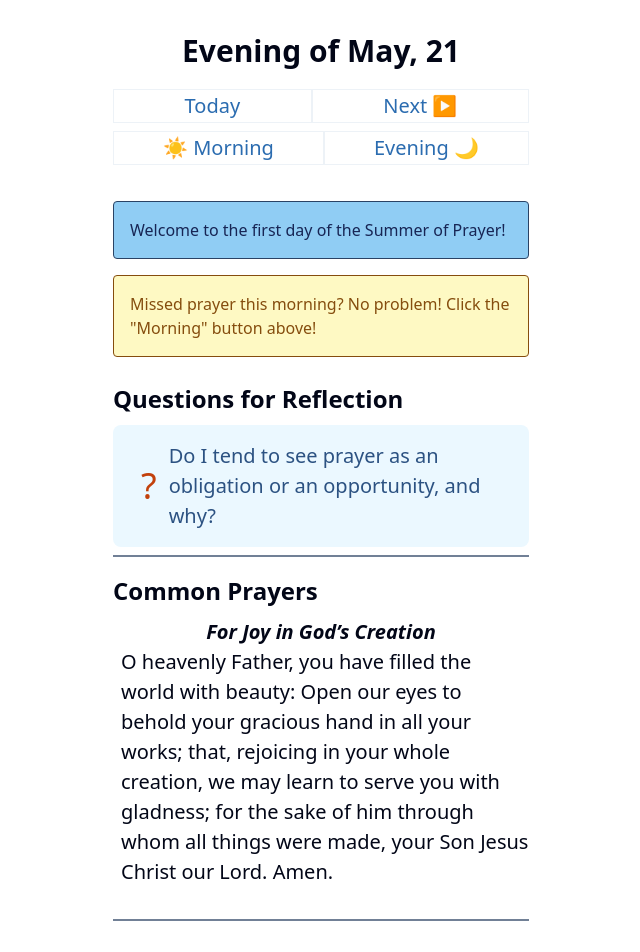
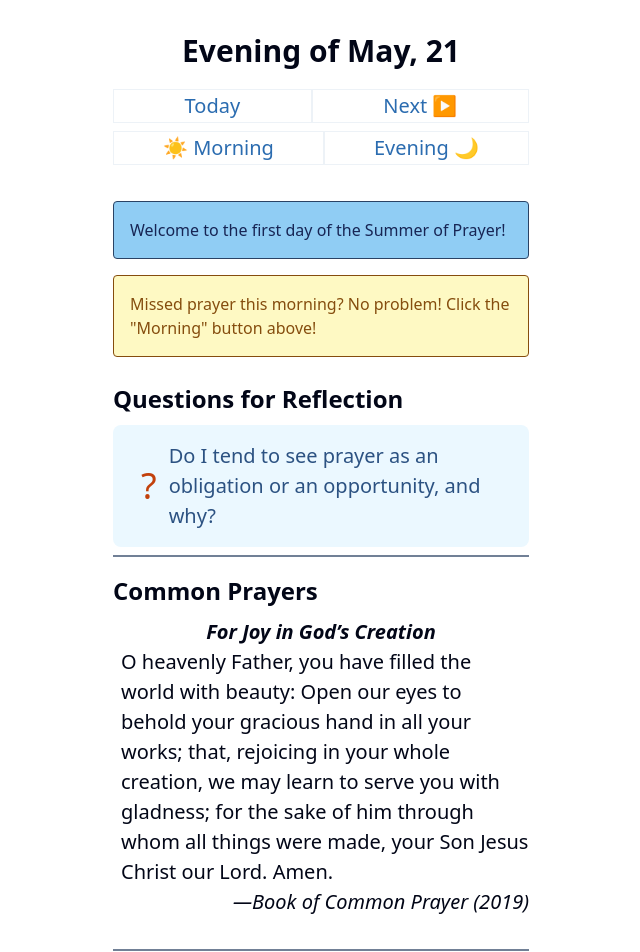
Before and after one commit to PetulantPenguin/swprays, a Next.js app: page / in a window 1280 px wide. Shown: the top 952 px of the page, without its empty margins (319-959 px from the left). Built offline with nearby package versions, Linux system fonts and the light colour scheme.

Commit message:
524, common prayer

```diff
--- a/index.d.ts
+++ b/index.d.ts
@@ -6,6 +6,7 @@ type Prayer = {
   commentary?: string;
   reference?: string;
   scripture?: Verse[];
+  where?: string;
 };
 type Verse = {
   reference: string;
--- a/src/components/NavBar.tsx
+++ b/src/components/NavBar.tsx
@@ -54,7 +54,7 @@ export default function NavBar({
         >
           Today
         </Link>
-        {tomorrow !== '5/23' ? (
+        {tomorrow !== '5/24' ? (
           <Link
             href={`/prayer/${tomorrow}/${session}`}
             className="grow border text-center align-middle leading-8"
--- a/src/components/Prayer.tsx
+++ b/src/components/Prayer.tsx
@@ -1,7 +1,7 @@
 import Verse from './Verse';
 
 export default function Prayer({ prayer }: { prayer: Prayer }) {
-  const { blurb, text, scripture } = prayer;
+  const { blurb, text, scripture, where, commentary } = prayer;
 
   return (
     <div className="pb-8">
@@ -10,6 +10,8 @@ export default function Prayer({ prayer }: { prayer: Prayer }) {
       {scripture?.map((x: any, i: number) => (
         <Verse verse={x} key={i} />
       ))}
+      {where && <p className="text-right italic">&mdash;{where}</p>}
+      {commentary && <p className="italic">{commentary}</p>}
     </div>
   );
 }
--- a/src/data/collects.ts
+++ b/src/data/collects.tsx
@@ -3,11 +3,13 @@ const collects: Prayer[] = [
     id: 1,
     blurb: 'For Joy in God’s Creation',
     text: `O heavenly Father, you have filled the world with beauty: Open our eyes to behold your gracious hand in all your works; that, rejoicing in your whole creation, we may learn to serve you with gladness; for the sake of him through whom all things were made, your Son Jesus Christ our Lord. Amen.`,
+    where: 'Book of Common Prayer (2019)',
   },
   {
     id: 2,
-    blurb: '',
+    blurb: 'For a Spirit of Evangelism',
     text: `Almighty God our Savior, you desire that none should perish, and you have taught us through your Son that there is great joy in heaven over every sinner who repents: Grant that our hearts may ache for a lost and broken world. May your Holy Spirit work through our words, deeds, and prayers, that the lost may be found and the dead made alive, and that all your redeemed may rejoice around your throne; through Jesus Christ our Lord. Amen.`,
+    where: 'Book of Common Prayer (2019)',
   },
 ];
 
--- a/src/data/may.tsx
+++ b/src/data/may.tsx
@@ -88,7 +88,13 @@ const may: Month = {
         {
           session: 'evening',
           psalms: [],
-          collects: [],
+          collects: [2],
+          alerts: [
+            {
+              message: `You saw a "Common Prayer" on Sunday. Here is another one. These prayers are written prayers prayed by Christians in various times and seasons. They give us a chance to pray for things we may not think of on our own, with words we might not have used, and with people we may have never met.`,
+              level: 'commentary',
+            },
+          ],
         },
       ],
     },
```
